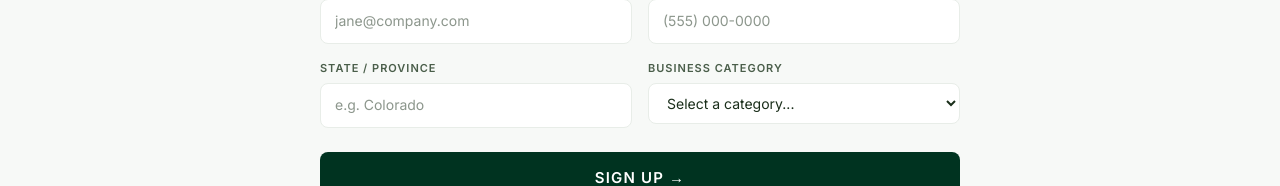
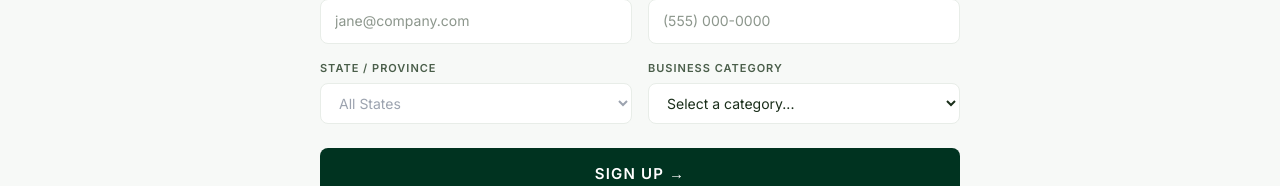
Before and after one commit to muhammadawais400602/nextcannaconnect.com, a Next.js app: page /signup in a window 1280 px wide. Shown: the part 471-657 px from the top of the page. Built offline with nearby package versions, Linux system fonts and the light colour scheme.

Commit message:
Convert State/Province to select dropdown with all US states and Canadian provinces
https://claude.ai/code/session_011t6foTSyGDBj9mZXEUDJya

```diff
--- a/src/app/signup/page.tsx
+++ b/src/app/signup/page.tsx
@@ -241,8 +241,21 @@ function SignUpForm() {
           <div className="grid grid-cols-1 sm:grid-cols-2 gap-4">
             <div>
               <label style={labelStyle}>State / Province</label>
-              <input type="text" placeholder="e.g. Colorado" value={basicForm.stateProvince}
-                onChange={(e) => setBasicForm({ ...basicForm, stateProvince: e.target.value })} style={inputStyle} />
+              <select value={basicForm.stateProvince}
+                onChange={(e) => setBasicForm({ ...basicForm, stateProvince: e.target.value })}
+                style={{ ...inputStyle, color: basicForm.stateProvince ? "#003320" : "#9CA3AF" }}>
+                <option value="">All States</option>
+                <optgroup label="United States">
+                  {["Alabama","Alaska","Arizona","Arkansas","California","Colorado","Connecticut","Delaware","Florida","Georgia","Hawaii","Idaho","Illinois","Indiana","Iowa","Kansas","Kentucky","Louisiana","Maine","Maryland","Massachusetts","Michigan","Minnesota","Mississippi","Missouri","Montana","Nebraska","Nevada","New Hampshire","New Jersey","New Mexico","New York","North Carolina","North Dakota","Ohio","Oklahoma","Oregon","Pennsylvania","Rhode Island","South Carolina","South Dakota","Tennessee","Texas","Utah","Vermont","Virginia","Washington","West Virginia","Wisconsin","Wyoming"].map((s) => (
+                    <option key={s} value={s}>{s}</option>
+                  ))}
+                </optgroup>
+                <optgroup label="Canada">
+                  {["Alberta","British Columbia","Manitoba","New Brunswick","Newfoundland and Labrador","Northwest Territories","Nova Scotia","Nunavut","Ontario","Prince Edward Island","Quebec","Saskatchewan","Yukon"].map((p) => (
+                    <option key={p} value={p}>{p}</option>
+                  ))}
+                </optgroup>
+              </select>
             </div>
             <div>
               <label style={labelStyle}>Business Category</label>
```
